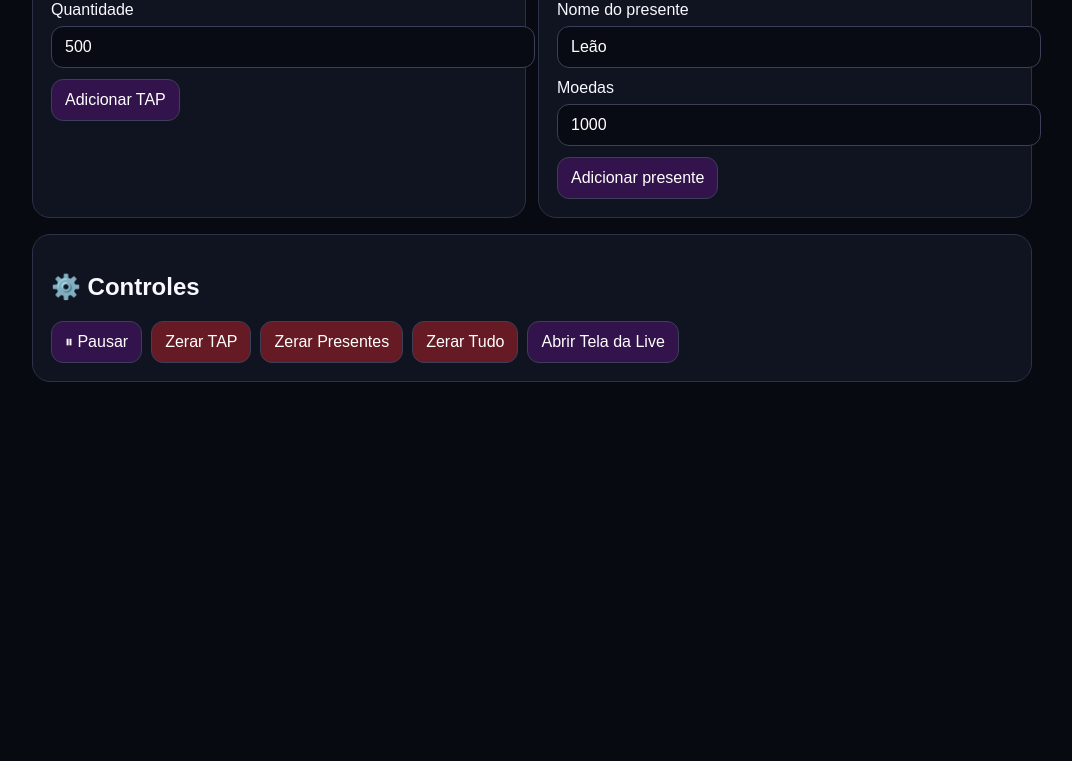
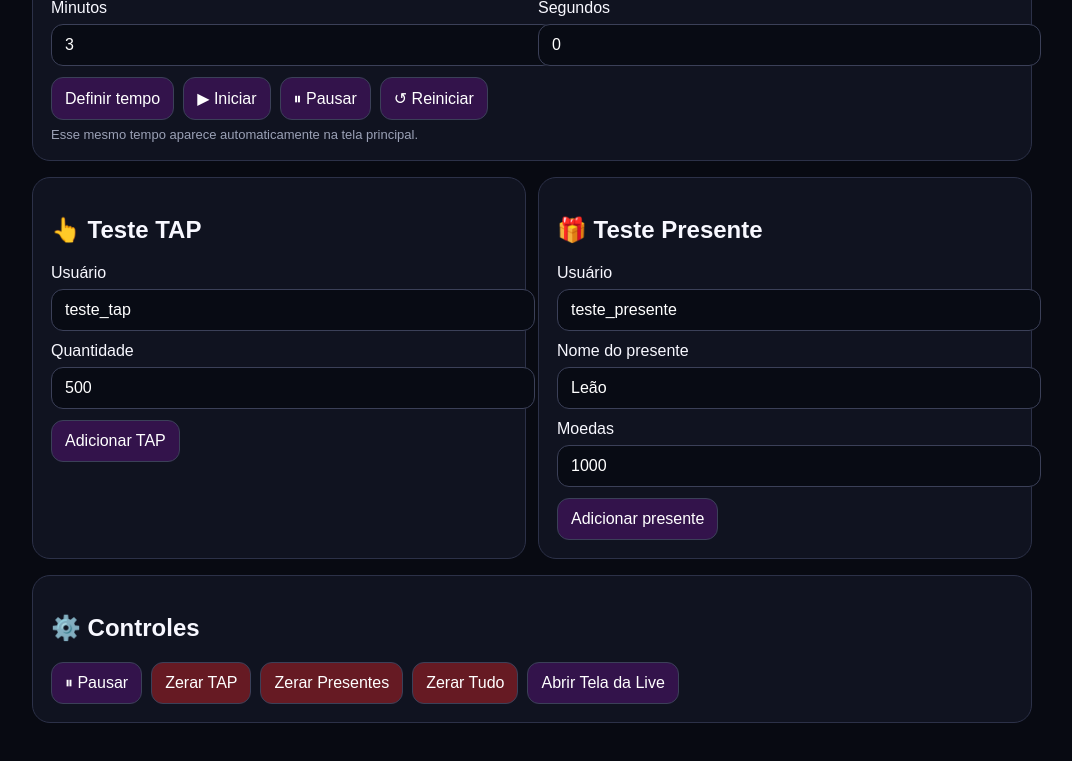
Before and after one commit to burdok/live-rank-tiktok, a website: page public/admin.html in a window 1280 px wide. Shown: the part 605-1366 px from the top of the page, without its empty margins (108-1180 px from the left). Before the commit the page ends 1025 px from the top, so only its background shows below. Drawn offline with nearby package versions, Linux system fonts and the light colour scheme; no server answers.

Commit message:
Add admin countdown controls

```diff
--- a/public/admin.html
+++ b/public/admin.html
@@ -1,5 +1,10 @@
 <!doctype html><html lang="pt-BR"><head><meta charset="utf-8"><meta name="viewport" content="width=device-width,initial-scale=1"><title>LIVE RANK Admin</title><script src="/socket.io/socket.io.js"></script><style>
-body{margin:0;background:#080a12;color:#f8f8ff;font-family:Arial,sans-serif}.wrap{max-width:1000px;margin:auto;padding:22px}.card{background:#101320;border:1px solid #2c3148;border-radius:18px;padding:18px;margin-bottom:16px}h1{margin-top:0}input,button{font:inherit;border-radius:12px;padding:11px 13px;border:1px solid #3b4058;background:#080b14;color:#fff}input{width:100%;margin-top:7px}button{cursor:pointer;background:#33134b}.danger{background:#661a23}.grid{display:grid;grid-template-columns:repeat(auto-fit,minmax(210px,1fr));gap:12px}.status{padding:8px 12px;border-radius:99px;display:inline-block;background:#202438}.ok{color:#5cff98}.bad{color:#ff7373}.small{color:#9ba1b6;font-size:13px;margin-top:7px}label{display:block;margin-bottom:11px}.actions{display:flex;gap:9px;flex-wrap:wrap}.log{white-space:pre-wrap;background:#070910;border-radius:12px;padding:12px;min-height:60px;color:#cbd1e8}
-</style></head><body><div class="wrap"><h1>👑 LIVE RANK — Painel Admin</h1><div class="card"><h2>🎵 Conexão TikTok</h2><label>Usuário da live<input id="username" value="soubrunocaldas" placeholder="sem @"></label><div class="actions"><button id="connect">Conectar</button><button id="disconnect">Desconectar</button></div><div class="small">Status: <span id="status" class="bad">Desconectado</span></div><div id="msg" class="log" style="margin-top:12px">Pronto.</div></div><div class="grid"><div class="card"><h2>👆 Teste TAP</h2><label>Usuário<input id="tapUser" value="teste_tap"></label><label>Quantidade<input id="tapCount" type="number" value="500"></label><button id="testTap">Adicionar TAP</button></div><div class="card"><h2>🎁 Teste Presente</h2><label>Usuário<input id="giftUser" value="teste_presente"></label><label>Nome do presente<input id="giftName" value="Leão"></label><label>Moedas<input id="giftCoins" type="number" value="1000"></label><button id="testGift">Adicionar presente</button></div></div><div class="card"><h2>⚙️ Controles</h2><div class="actions"><button id="pause">⏸ Pausar</button><button id="resetTaps" class="danger">Zerar TAP</button><button id="resetGifts" class="danger">Zerar Presentes</button><button id="resetAll" class="danger">Zerar Tudo</button><button id="openLive">Abrir Tela da Live</button></div></div></div><script>
-const socket=io();let paused=false;const $=id=>document.getElementById(id);$('connect').onclick=()=>{ $('msg').textContent='Conectando...';socket.emit('connect-tiktok',$('username').value)};$('disconnect').onclick=()=>socket.emit('disconnect-tiktok');$('testTap').onclick=()=>socket.emit('test-tap',{username:$('tapUser').value,count:$('tapCount').value});$('testGift').onclick=()=>socket.emit('test-gift',{username:$('giftUser').value,giftName:$('giftName').value,coins:$('giftCoins').value});$('pause').onclick=()=>{paused=!paused;socket.emit('pause',paused);$('pause').textContent=paused?'▶ Retomar':'⏸ Pausar'};$('resetTaps').onclick=()=>socket.emit('reset-taps');$('resetGifts').onclick=()=>socket.emit('reset-gifts');$('resetAll').onclick=()=>socket.emit('reset-all');$('openLive').onclick=()=>window.open('/','_blank');socket.on('state',s=>{$('status').textContent=s.connected?'Conectado '+s.username:'Desconectado';$('status').className=s.connected?'ok':'bad';paused=!!s.paused;$('pause').textContent=paused?'▶ Retomar':'⏸ Pausar'});socket.on('connect-result',r=>{$('msg').textContent=r.ok?'Conectado! Room ID: '+(r.roomId||'—'):'Erro: '+r.error});socket.on('connector-error',e=>$('msg').textContent='Conector: '+e);
+body{margin:0;background:#080a12;color:#f8f8ff;font-family:Arial,sans-serif}.wrap{max-width:1000px;margin:auto;padding:22px}.card{background:#101320;border:1px solid #2c3148;border-radius:18px;padding:18px;margin-bottom:16px}h1{margin-top:0}input,button{font:inherit;border-radius:12px;padding:11px 13px;border:1px solid #3b4058;background:#080b14;color:#fff}input{width:100%;margin-top:7px}button{cursor:pointer;background:#33134b}.danger{background:#661a23}.grid{display:grid;grid-template-columns:repeat(auto-fit,minmax(210px,1fr));gap:12px}.status{padding:8px 12px;border-radius:99px;display:inline-block;background:#202438}.ok{color:#5cff98}.bad{color:#ff7373}.small{color:#9ba1b6;font-size:13px;margin-top:7px}label{display:block;margin-bottom:11px}.actions{display:flex;gap:9px;flex-wrap:wrap}.log{white-space:pre-wrap;background:#070910;border-radius:12px;padding:12px;min-height:60px;color:#cbd1e8}.timer{font-size:54px;font-weight:900;text-align:center;color:#ffd34d;letter-spacing:2px;margin:8px 0 14px}.timer.running{color:#65ff9b}.timer.finished{color:#ff6666}
+</style></head><body><div class="wrap"><h1>👑 LIVE RANK — Painel Admin</h1><div class="card"><h2>🎵 Conexão TikTok</h2><label>Usuário da live<input id="username" value="soubrunocaldas" placeholder="sem @"></label><div class="actions"><button id="connect">Conectar</button><button id="disconnect">Desconectar</button></div><div class="small">Status: <span id="status" class="bad">Desconectado</span></div><div id="msg" class="log" style="margin-top:12px">Pronto.</div></div>
+<div class="card"><h2>⏱️ Contagem regressiva</h2><div id="timerDisplay" class="timer">03:00</div><div class="grid"><label>Minutos<input id="timerMinutes" type="number" min="0" max="1440" value="3"></label><label>Segundos<input id="timerSeconds" type="number" min="0" max="59" value="0"></label></div><div class="actions"><button id="timerSet">Definir tempo</button><button id="timerStart">▶ Iniciar</button><button id="timerPause">⏸ Pausar</button><button id="timerReset">↺ Reiniciar</button></div><div class="small">Esse mesmo tempo aparece automaticamente na tela principal.</div></div>
+<div class="grid"><div class="card"><h2>👆 Teste TAP</h2><label>Usuário<input id="tapUser" value="teste_tap"></label><label>Quantidade<input id="tapCount" type="number" value="500"></label><button id="testTap">Adicionar TAP</button></div><div class="card"><h2>🎁 Teste Presente</h2><label>Usuário<input id="giftUser" value="teste_presente"></label><label>Nome do presente<input id="giftName" value="Leão"></label><label>Moedas<input id="giftCoins" type="number" value="1000"></label><button id="testGift">Adicionar presente</button></div></div><div class="card"><h2>⚙️ Controles</h2><div class="actions"><button id="pause">⏸ Pausar</button><button id="resetTaps" class="danger">Zerar TAP</button><button id="resetGifts" class="danger">Zerar Presentes</button><button id="resetAll" class="danger">Zerar Tudo</button><button id="openLive">Abrir Tela da Live</button></div></div></div><script>
+const socket=io();let paused=false;const $=id=>document.getElementById(id);const formatTime=s=>{s=Math.max(0,Number(s||0));const m=Math.floor(s/60);const sec=s%60;return String(m).padStart(2,'0')+':'+String(sec).padStart(2,'0')};
+$('connect').onclick=()=>{ $('msg').textContent='Conectando...';socket.emit('connect-tiktok',$('username').value)};$('disconnect').onclick=()=>socket.emit('disconnect-tiktok');$('testTap').onclick=()=>socket.emit('test-tap',{username:$('tapUser').value,count:$('tapCount').value});$('testGift').onclick=()=>socket.emit('test-gift',{username:$('giftUser').value,giftName:$('giftName').value,coins:$('giftCoins').value});$('pause').onclick=()=>{paused=!paused;socket.emit('pause',paused);$('pause').textContent=paused?'▶ Retomar':'⏸ Pausar'};$('resetTaps').onclick=()=>socket.emit('reset-taps');$('resetGifts').onclick=()=>socket.emit('reset-gifts');$('resetAll').onclick=()=>socket.emit('reset-all');$('openLive').onclick=()=>window.open('/live','_blank');
+$('timerSet').onclick=()=>{const sec=Math.max(1,(Number($('timerMinutes').value||0)*60)+Number($('timerSeconds').value||0));socket.emit('timer-set',sec)};$('timerStart').onclick=()=>socket.emit('timer-start');$('timerPause').onclick=()=>socket.emit('timer-pause');$('timerReset').onclick=()=>socket.emit('timer-reset');
+socket.on('state',s=>{$('status').textContent=s.connected?'Conectado '+s.username:'Desconectado';$('status').className=s.connected?'ok':'bad';paused=!!s.paused;$('pause').textContent=paused?'▶ Retomar':'⏸ Pausar';const t=s.timer||{};$('timerDisplay').textContent=formatTime(t.remainingSec);$('timerDisplay').className='timer '+(t.remainingSec===0?'finished':t.running?'running':'');if(!t.running&&t.remainingSec===t.durationSec){$('timerMinutes').value=Math.floor((t.durationSec||0)/60);$('timerSeconds').value=(t.durationSec||0)%60}});socket.on('connect-result',r=>{$('msg').textContent=r.ok?'Conectado! Room ID: '+(r.roomId||'—'):'Erro: '+r.error});socket.on('connector-error',e=>$('msg').textContent='Conector: '+e);socket.on('timer-finished',()=>{$('msg').textContent='⏱️ Tempo encerrado!'});
 </script></body></html>
```
